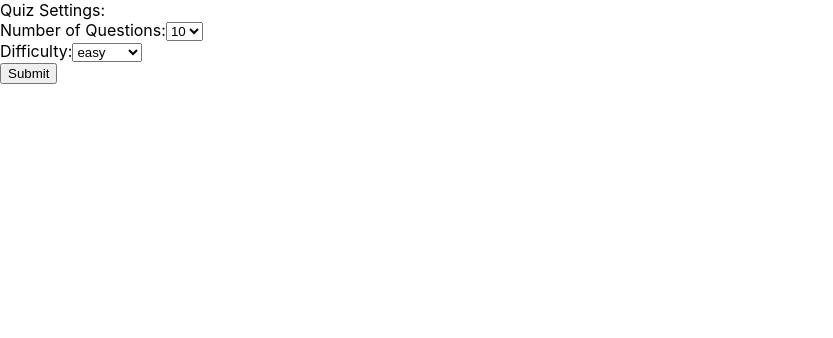
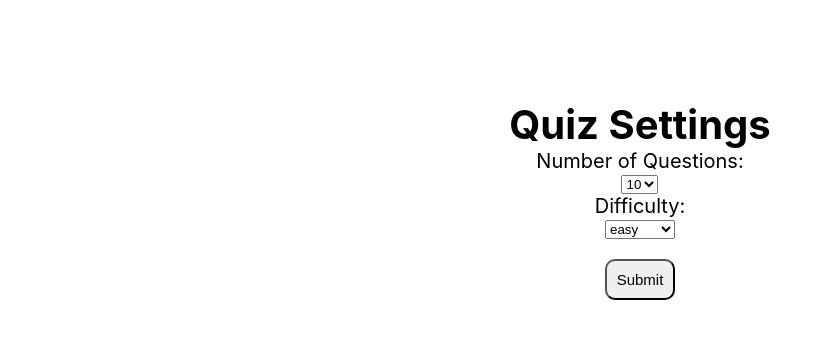
Before and after one commit to Evan-Walter/react-ts-quiz, a React (Create React App) app: page / in a window 1280 px wide. Shown: the top 338 px of the page, without its empty margins (0-833 px from the left). Built offline with nearby package versions, Linux system fonts and the light colour scheme.

Commit message:
basic styling

```diff
--- a/src/App.css
+++ b/src/App.css
@@ -36,3 +36,38 @@
     transform: rotate(360deg);
   }
 }
+
+.quiz-set {
+  display: grid;
+  place-items: center;
+  text-align: center;
+  min-height: 50vh;
+}
+.quiz-set label {
+  font-size: 20px;
+}
+
+.btn {
+  text-align: center;
+  margin-top: 20px;
+  width: auto;
+  padding: 10px;
+  font-size: 15px;
+  border-radius: 10px;
+}
+
+.div-answers {
+  display: inline-flex;
+  justify-content: center;
+  flex-direction: column;
+  padding-top: 20px;
+}
+
+.div-btn {
+  text-align: center;
+  width: 30vw;
+  padding: 10px;
+  font-size: 15px;
+  border-radius: 10px;
+  margin: 0 auto;
+}
--- a/src/App.tsx
+++ b/src/App.tsx
@@ -73,11 +73,14 @@ function App() {
 
   if (step === -1) {
     return (
-      <div>
+      <div className='quiz-set'>
         <form>
-          <label>Quiz Settings:</label>
+          <label style={{ fontSize: "40px" }}>
+            <b>Quiz Settings</b>
+          </label>
           <br />
           <label>Number of Questions:</label>
+          <br />
           <select
             value={numberQuestions}
             onChange={(e) => numberQuestionsSet(e.target.value)}
@@ -88,6 +91,7 @@ function App() {
           </select>
           <br />
           <label>Difficulty:</label>
+          <br />
           <select
             value={difficulty}
             onChange={(e) => difficultySet(e.target.value)}
@@ -98,6 +102,7 @@ function App() {
           </select>
           <br />
           <button
+            className='btn'
             type='button'
             onClick={async () => {
               gameOverSet(false);
@@ -121,6 +126,7 @@ function App() {
           </div>
           <div>
             <button
+              className='btn'
               type='button'
               onClick={() => {
                 isGameOver();
@@ -139,14 +145,23 @@ function App() {
             <div>
               <h4>Score: {score}</h4>
             </div>
-            <div>difficulty: {gameQuestions[step].difficulty} </div>
-            <div>category: {gameQuestions[step].category} </div>
-            <div>question: {gameQuestions[step].question} </div>
+            <div>
+              <b>Difficulty: </b> {gameQuestions[step].difficulty}{" "}
+            </div>
+            <div>
+              <b>Category:</b> {gameQuestions[step].category}{" "}
+            </div>
+            <div>
+              <b>Question: </b>
+              <br />
+              {gameQuestions[step].question}{" "}
+            </div>
           </div>
-          <div>
+          <div className='div-answers'>
             {getAnswers.map((answer: string, index: number) => {
               return (
                 <button
+                  className='div-btn'
                   type='button'
                   key={index}
                   onClick={() => verifyAnswer(answer)}
```
